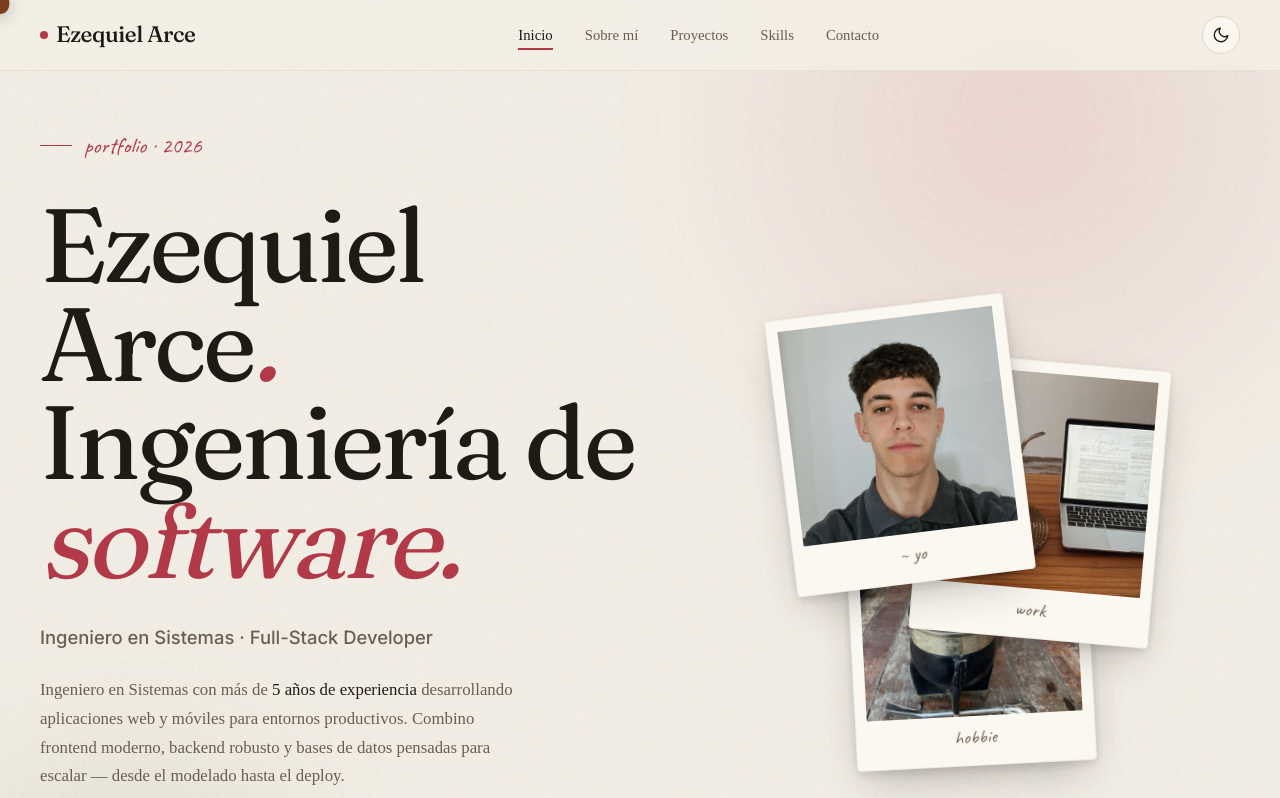
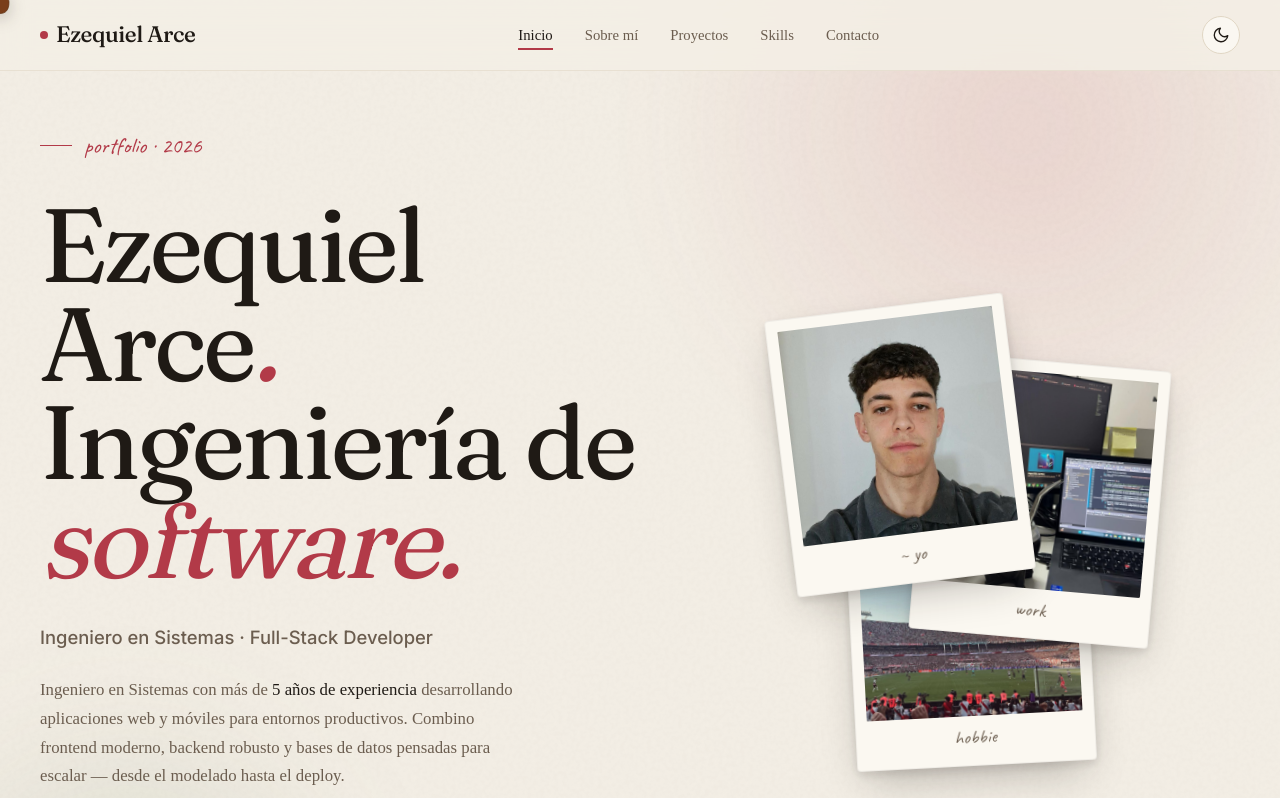
Before and after one commit to ezearce/portfolio-arce, a Next.js app: page / in a window 1280 px wide. Shown: the top 798 px of the page. Built offline with nearby package versions, Linux system fonts and the light colour scheme.

Commit message:
update images hero

```diff
--- a/src/components/Hero.js
+++ b/src/components/Hero.js
@@ -11,15 +11,15 @@ const PHOTOS = [
     pos: { top: '0', left: '0', zIndex: 3 },
   },
   {
-    src: '/assets/projects.jpg',
-    alt: 'mate',
+    src: '/images/work.jpeg',
+    alt: 'work',
     caption: 'work',
     rotate: 5,
     pos: { top: '55px', right: '0', zIndex: 2 },
   },
   {
-    src: '/images/mate.jpg',
-    alt: 'partido',
+    src: '/images/river.jpeg',
+    alt: 'hobbie',
     caption: 'hobbie',
     rotate: -3,
     pos: { bottom: '0', left: '70px', zIndex: 1 },
```
Also changed, not shown: public/images/river.jpeg (added), public/images/work.jpeg (added).
